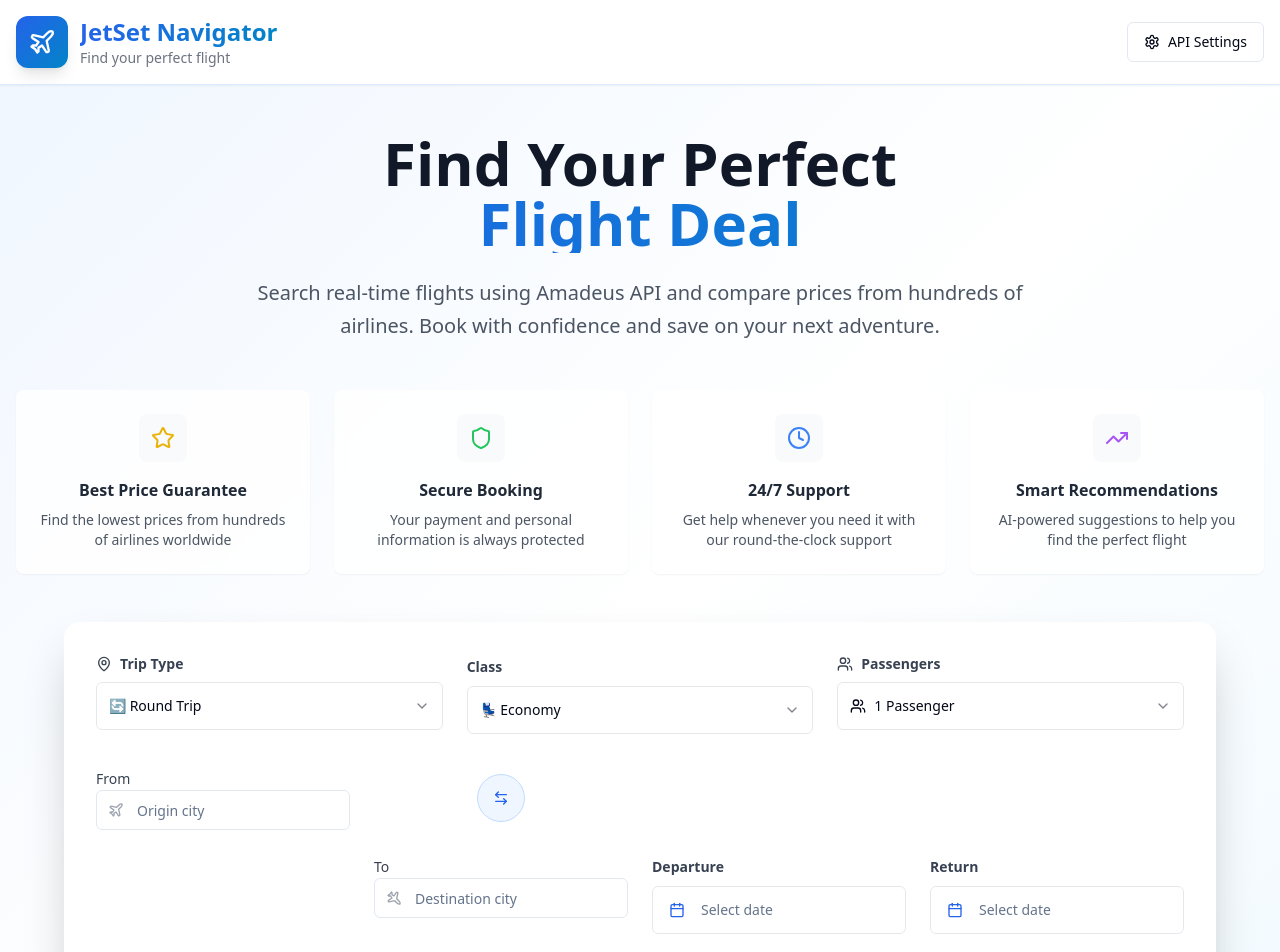
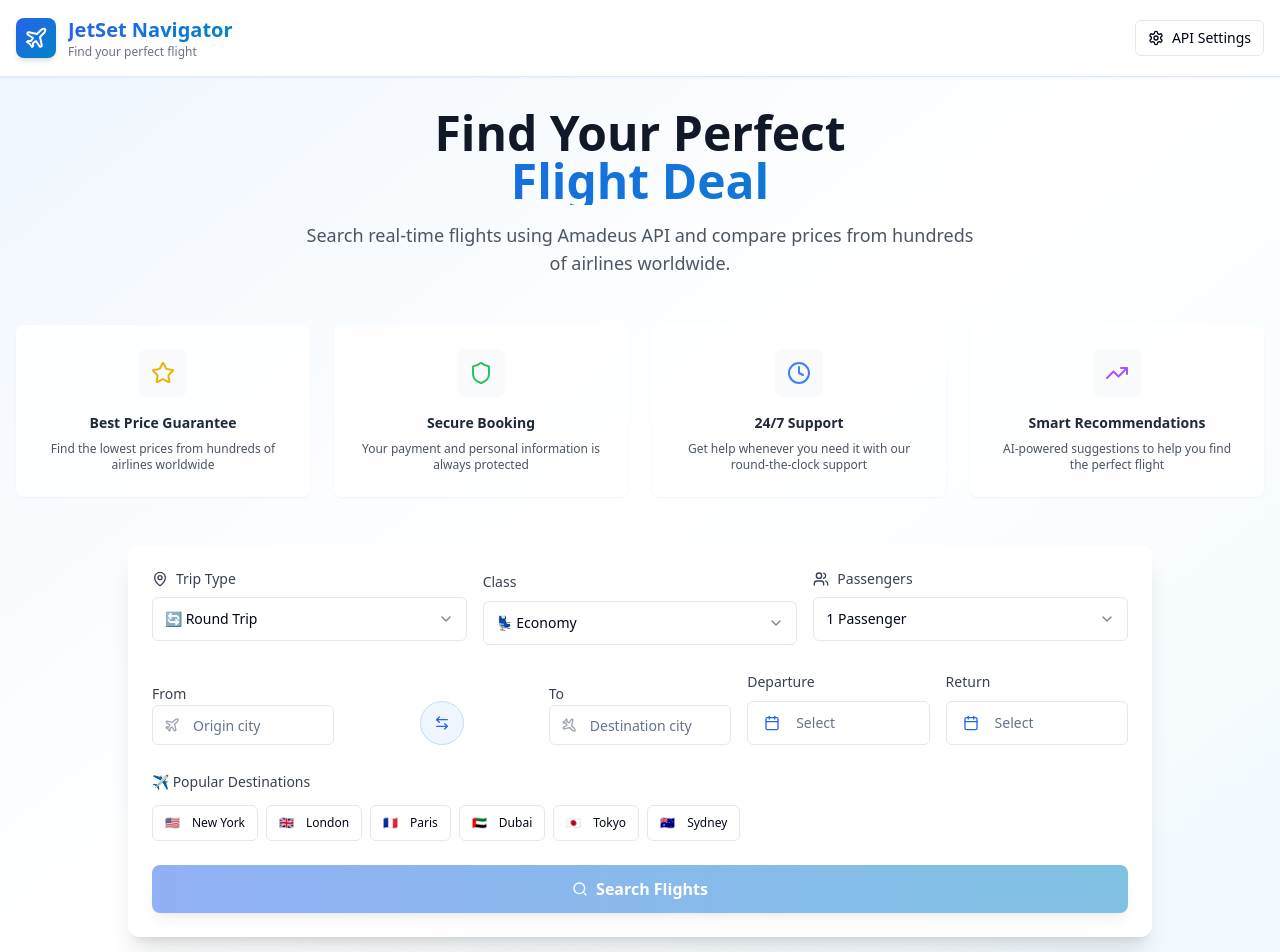
Before and after one commit to menuqr011/jetset-navigator-app, a React (Vite) app: page / in a window 1280 px wide. Shown: the top 952 px of the page. Built offline with nearby package versions, Linux system fonts and the light colour scheme.

Commit message:
Fix: Improve homepage layout
Improved the layout of the homepage, including the header, hero section, search form, and features grid, to enhance the overall user experience and visual appeal.

```diff
--- a/src/components/SearchForm.tsx
+++ b/src/components/SearchForm.tsx
@@ -1,3 +1,4 @@
+
 import { useState } from "react";
 import { Button } from "@/components/ui/button";
 import { Label } from "@/components/ui/label";
@@ -55,31 +56,30 @@ const SearchForm = ({ onSearch, isSearching }: SearchFormProps) => {
   };
 
   return (
-    <Card className="p-8 bg-white/95 backdrop-blur-md shadow-2xl border-0 rounded-2xl">
-      <form onSubmit={handleSubmit} className="space-y-8">
-        {/* Enhanced Trip Type and Class Selection */}
-        <div className="grid grid-cols-1 md:grid-cols-3 gap-6">
+    <Card className="p-6 bg-white/95 backdrop-blur-sm shadow-xl border-0 rounded-xl">
+      <form onSubmit={handleSubmit} className="space-y-6">
+        {/* Trip Type and Class Selection */}
+        <div className="grid grid-cols-1 md:grid-cols-3 gap-4">
           <div className="space-y-2">
-            <Label htmlFor="trip-type" className="text-sm font-semibold text-gray-700 flex items-center gap-2">
+            <Label htmlFor="trip-type" className="text-sm font-medium text-gray-700 flex items-center gap-2">
               <MapPin className="w-4 h-4" />
               Trip Type
             </Label>
             <Select value={tripType} onValueChange={setTripType}>
-              <SelectTrigger className="h-12 bg-white/50 border-gray-200 hover:border-blue-300 transition-colors">
+              <SelectTrigger className="h-11 bg-white border-gray-200">
                 <SelectValue />
               </SelectTrigger>
               <SelectContent>
                 <SelectItem value="round-trip">🔄 Round Trip</SelectItem>
                 <SelectItem value="one-way">➡️ One Way</SelectItem>
-                <SelectItem value="multi-city">🌍 Multi City</SelectItem>
               </SelectContent>
             </Select>
           </div>
 
           <div className="space-y-2">
-            <Label htmlFor="class" className="text-sm font-semibold text-gray-700">Class</Label>
+            <Label htmlFor="class" className="text-sm font-medium text-gray-700">Class</Label>
             <Select value={flightClass} onValueChange={setFlightClass}>
-              <SelectTrigger className="h-12 bg-white/50 border-gray-200 hover:border-blue-300 transition-colors">
+              <SelectTrigger className="h-11 bg-white border-gray-200">
                 <SelectValue />
               </SelectTrigger>
               <SelectContent>
@@ -92,21 +92,18 @@ const SearchForm = ({ onSearch, isSearching }: SearchFormProps) => {
           </div>
 
           <div className="space-y-2">
-            <Label htmlFor="passengers" className="text-sm font-semibold text-gray-700 flex items-center gap-2">
+            <Label htmlFor="passengers" className="text-sm font-medium text-gray-700 flex items-center gap-2">
               <Users className="w-4 h-4" />
               Passengers
             </Label>
             <Select value={passengers} onValueChange={setPassengers}>
-              <SelectTrigger className="h-12 bg-white/50 border-gray-200 hover:border-blue-300 transition-colors">
+              <SelectTrigger className="h-11 bg-white border-gray-200">
                 <SelectValue />
               </SelectTrigger>
               <SelectContent>
                 {[1,2,3,4,5,6,7,8,9].map(num => (
                   <SelectItem key={num} value={num.toString()}>
-                    <div className="flex items-center gap-2">
-                      <Users className="w-4 h-4" />
-                      {num} {num === 1 ? 'Passenger' : 'Passengers'}
-                    </div>
+                    {num} {num === 1 ? 'Passenger' : 'Passengers'}
                   </SelectItem>
                 ))}
               </SelectContent>
@@ -114,9 +111,9 @@ const SearchForm = ({ onSearch, isSearching }: SearchFormProps) => {
           </div>
         </div>
 
-        {/* Enhanced Location and Date Selection */}
-        <div className="grid grid-cols-1 md:grid-cols-2 lg:grid-cols-4 gap-6">
-          {/* Origin with enhanced styling */}
+        {/* Location and Date Selection */}
+        <div className="grid grid-cols-1 lg:grid-cols-5 gap-4 items-end">
+          {/* Origin */}
           <div className="space-y-2">
             <AirportAutocomplete
               label="From"
@@ -129,20 +126,20 @@ const SearchForm = ({ onSearch, isSearching }: SearchFormProps) => {
           </div>
 
           {/* Swap Button */}
-          <div className="flex items-end justify-center">
+          <div className="flex justify-center">
             <Button
               type="button"
               variant="outline"
               size="icon"
               onClick={swapLocations}
-              className="mb-2 h-12 w-12 rounded-full bg-blue-50 border-blue-200 hover:bg-blue-100 hover:border-blue-300 transition-all duration-200"
+              className="h-11 w-11 rounded-full bg-blue-50 border-blue-200 hover:bg-blue-100"
             >
-              <ArrowLeftRight className="w-5 h-5 text-blue-600" />
+              <ArrowLeftRight className="w-4 h-4 text-blue-600" />
             </Button>
           </div>
 
           {/* Destination */}
-          <div className="space-y-2 md:col-start-2 lg:col-start-2">
+          <div className="space-y-2">
             <AirportAutocomplete
               label="To"
               placeholder="Destination city"
@@ -155,18 +152,18 @@ const SearchForm = ({ onSearch, isSearching }: SearchFormProps) => {
 
           {/* Departure Date */}
           <div className="space-y-2">
-            <Label className="text-sm font-semibold text-gray-700">Departure</Label>
+            <Label className="text-sm font-medium text-gray-700">Departure</Label>
             <Popover>
               <PopoverTrigger asChild>
                 <Button
                   variant="outline"
                   className={cn(
-                    "w-full h-12 justify-start text-left font-normal bg-white/50 border-gray-200 hover:border-blue-300 transition-colors",
+                    "w-full h-11 justify-start text-left font-normal bg-white border-gray-200",
                     !departureDate && "text-muted-foreground"
                   )}
                 >
                   <CalendarIcon className="mr-2 h-4 w-4 text-blue-600" />
-                  {departureDate ? format(departureDate, "MMM dd, yyyy") : "Select date"}
+                  {departureDate ? format(departureDate, "MMM dd") : "Select"}
                 </Button>
               </PopoverTrigger>
               <PopoverContent className="w-auto p-0" align="start">
@@ -176,7 +173,6 @@ const SearchForm = ({ onSearch, isSearching }: SearchFormProps) => {
                   onSelect={setDepartureDate}
                   disabled={(date) => date < new Date()}
                   initialFocus
-                  className="p-3 pointer-events-auto"
                 />
               </PopoverContent>
             </Popover>
@@ -185,18 +181,18 @@ const SearchForm = ({ onSearch, isSearching }: SearchFormProps) => {
           {/* Return Date */}
           {tripType === 'round-trip' && (
             <div className="space-y-2">
-              <Label className="text-sm font-semibold text-gray-700">Return</Label>
+              <Label className="text-sm font-medium text-gray-700">Return</Label>
               <Popover>
                 <PopoverTrigger asChild>
                   <Button
                     variant="outline"
                     className={cn(
-                      "w-full h-12 justify-start text-left font-normal bg-white/50 border-gray-200 hover:border-blue-300 transition-colors",
+                      "w-full h-11 justify-start text-left font-normal bg-white border-gray-200",
                       !returnDate && "text-muted-foreground"
                     )}
                   >
                     <CalendarIcon className="mr-2 h-4 w-4 text-blue-600" />
-                    {returnDate ? format(returnDate, "MMM dd, yyyy") : "Select date"}
+                    {returnDate ? format(returnDate, "MMM dd") : "Select"}
                   </Button>
                 </PopoverTrigger>
                 <PopoverContent className="w-auto p-0" align="start">
@@ -206,7 +202,6 @@ const SearchForm = ({ onSearch, isSearching }: SearchFormProps) => {
                     onSelect={setReturnDate}
                     disabled={(date) => date < (departureDate || new Date())}
                     initialFocus
-                    className="p-3 pointer-events-auto"
                   />
                 </PopoverContent>
               </Popover>
@@ -214,10 +209,10 @@ const SearchForm = ({ onSearch, isSearching }: SearchFormProps) => {
           )}
         </div>
 
-        {/* Enhanced Popular Destinations */}
-        <div className="space-y-4">
-          <Label className="text-sm font-semibold text-gray-700">✈️ Popular Destinations</Label>
-          <div className="flex flex-wrap gap-3">
+        {/* Popular Destinations */}
+        <div className="space-y-3">
+          <Label className="text-sm font-medium text-gray-700">✈️ Popular Destinations</Label>
+          <div className="flex flex-wrap gap-2">
             {popularCities.map((city) => (
               <Button
                 key={city.code}
@@ -225,29 +220,29 @@ const SearchForm = ({ onSearch, isSearching }: SearchFormProps) => {
                 variant="outline"
                 size="sm"
                 onClick={() => setDestination(city.name)}
-                className="text-sm hover:bg-blue-50 hover:border-blue-200 hover:scale-105 transition-all duration-200 bg-white/50"
+                className="text-xs hover:bg-blue-50 hover:border-blue-200 transition-colors"
               >
-                <span className="mr-2">{city.flag}</span>
-                {city.code} - {city.name}
+                <span className="mr-1">{city.flag}</span>
+                {city.name}
               </Button>
             ))}
           </div>
         </div>
 
-        {/* Enhanced Search Button */}
+        {/* Search Button */}
         <Button
           type="submit"
-          className="w-full h-14 bg-gradient-to-r from-blue-600 to-sky-600 hover:from-blue-700 hover:to-sky-700 text-white font-bold text-lg rounded-xl shadow-lg transition-all duration-300 transform hover:scale-[1.02] hover:shadow-xl"
+          className="w-full h-12 bg-gradient-to-r from-blue-600 to-sky-600 hover:from-blue-700 hover:to-sky-700 text-white font-semibold text-base rounded-lg shadow-lg transition-all duration-300"
           disabled={isSearching || !origin || !destination || !departureDate}
         >
           {isSearching ? (
-            <div className="flex items-center gap-3">
-              <div className="w-5 h-5 border-3 border-white border-t-transparent rounded-full animate-spin"></div>
+            <div className="flex items-center gap-2">
+              <div className="w-4 h-4 border-2 border-white border-t-transparent rounded-full animate-spin"></div>
               Searching Flights...
             </div>
           ) : (
-            <div className="flex items-center gap-3">
-              <Search className="w-6 h-6" />
+            <div className="flex items-center gap-2">
+              <Search className="w-5 h-5" />
               Search Flights
             </div>
           )}
--- a/src/pages/Index.tsx
+++ b/src/pages/Index.tsx
@@ -1,3 +1,4 @@
+
 import { useState } from "react";
 import SearchForm from "@/components/SearchForm";
 import FlightResults from "@/components/FlightResults";
@@ -162,74 +163,75 @@ const Index = () => {
 
   return (
     <div className="min-h-screen bg-gradient-to-br from-blue-50 via-white to-sky-50">
-      {/* Enhanced Header */}
-      <header className="bg-white/95 backdrop-blur-md border-b border-blue-100 sticky top-0 z-50 shadow-sm">
+      {/* Header */}
+      <header className="bg-white/95 backdrop-blur-sm border-b border-blue-100 sticky top-0 z-50 shadow-sm">
         <div className="container mx-auto px-4 py-4">
           <div className="flex items-center justify-between">
             <div className="flex items-center gap-3">
-              <div className="p-3 bg-gradient-to-br from-blue-600 to-sky-600 rounded-xl shadow-lg">
-                <Plane className="w-7 h-7 text-white" />
+              <div className="p-2 bg-gradient-to-br from-blue-600 to-sky-600 rounded-lg shadow-md">
+                <Plane className="w-6 h-6 text-white" />
               </div>
               <div>
-                <h1 className="text-2xl font-bold bg-gradient-to-r from-blue-600 to-sky-600 bg-clip-text text-transparent">
+                <h1 className="text-xl font-bold bg-gradient-to-r from-blue-600 to-sky-600 bg-clip-text text-transparent">
                   JetSet Navigator
                 </h1>
-                <p className="text-sm text-gray-500">Find your perfect flight</p>
+                <p className="text-xs text-gray-500">Find your perfect flight</p>
               </div>
             </div>
 
             <Button
               variant="outline"
+              size="sm"
               onClick={() => setShowCredentialsModal(true)}
               className="flex items-center gap-2 hover:bg-blue-50 transition-colors"
             >
               <Settings className="w-4 h-4" />
               API Settings
-              {credentials && <span className="w-2 h-2 bg-green-500 rounded-full animate-pulse"></span>}
+              {credentials && <span className="w-2 h-2 bg-green-500 rounded-full"></span>}
             </Button>
           </div>
         </div>
       </header>
 
-      {/* Enhanced Hero Section */}
-      <section className="container mx-auto px-4 py-12">
+      {/* Main Content */}
+      <main className="container mx-auto px-4 py-8">
+        {/* Hero Section */}
+        {!hasSearched && (
           <div className="text-center mb-12">
-          <h2 className="text-5xl md:text-6xl font-bold text-gray-900 mb-6 leading-tight">
+            <h2 className="text-4xl md:text-5xl font-bold text-gray-900 mb-4 leading-tight">
               Find Your Perfect
               <span className="block bg-gradient-to-r from-blue-600 to-sky-600 bg-clip-text text-transparent">
                 Flight Deal
               </span>
             </h2>
-          <p className="text-xl text-gray-600 max-w-3xl mx-auto leading-relaxed">
-            Search real-time flights using Amadeus API and compare prices from hundreds of airlines.
-            Book with confidence and save on your next adventure.
+            <p className="text-lg text-gray-600 max-w-2xl mx-auto mb-8">
+              Search real-time flights using Amadeus API and compare prices from hundreds of airlines worldwide.
             </p>
           </div>
+        )}
 
-        {/* Enhanced Features Grid */}
+        {/* Features Grid */}
         {!hasSearched && (
           <div className="grid grid-cols-1 md:grid-cols-2 lg:grid-cols-4 gap-6 mb-12">
             {features.map((feature, index) => (
-              <Card key={index} className="p-6 text-center hover:shadow-lg transition-all duration-300 border-0 bg-white/80 backdrop-blur-sm">
+              <Card key={index} className="p-6 text-center hover:shadow-lg transition-shadow duration-300 border-0 bg-white/80">
                 <div className="inline-flex items-center justify-center w-12 h-12 bg-gray-50 rounded-lg mb-4">
                   {feature.icon}
                 </div>
-                <h3 className="font-semibold text-gray-800 mb-2">{feature.title}</h3>
-                <p className="text-sm text-gray-600">{feature.description}</p>
+                <h3 className="font-semibold text-gray-800 mb-2 text-sm">{feature.title}</h3>
+                <p className="text-xs text-gray-600">{feature.description}</p>
               </Card>
             ))}
           </div>
         )}
 
-        {/* Enhanced Search Form */}
-        <div className="max-w-6xl mx-auto mb-8">
+        {/* Search Form */}
+        <div className="max-w-5xl mx-auto mb-8">
           <SearchForm onSearch={handleSearch} isSearching={isSearching} />
         </div>
-      </section>
 
         {/* Results Section */}
         {hasSearched && (
-        <section className="container mx-auto px-4 pb-12">
           <div className="flex flex-col lg:flex-row gap-8">
             {/* Filters Sidebar */}
             <div className="lg:w-80 flex-shrink-0">
@@ -250,8 +252,8 @@ const Index = () => {
               />
             </div>
           </div>
-        </section>
         )}
+      </main>
 
       {/* Credentials Modal */}
       <CredentialsModal
```
Lines whose indentation alone changed are shown as unchanged.
